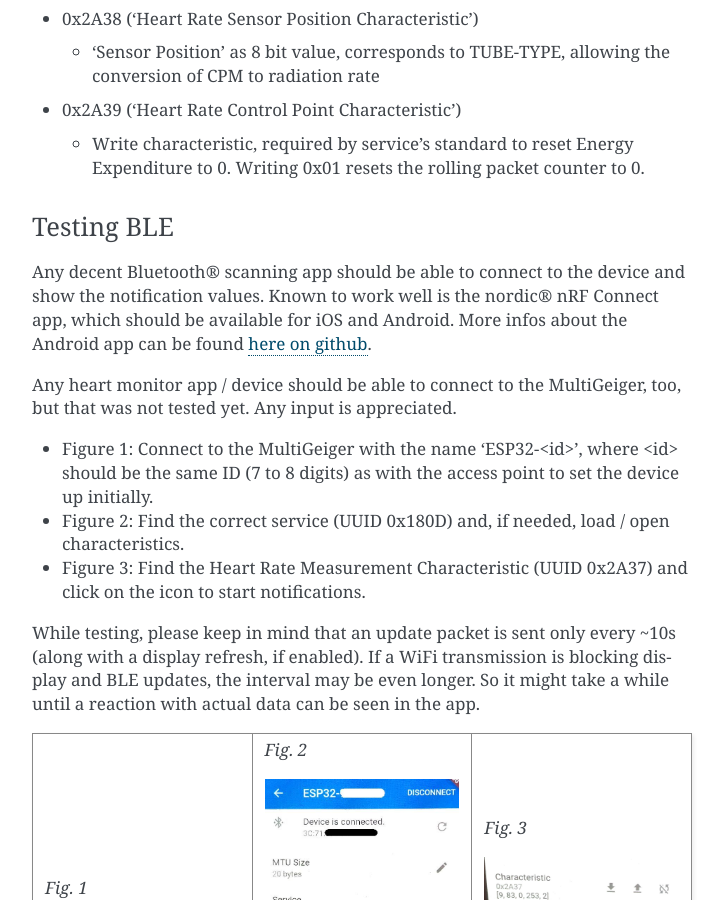
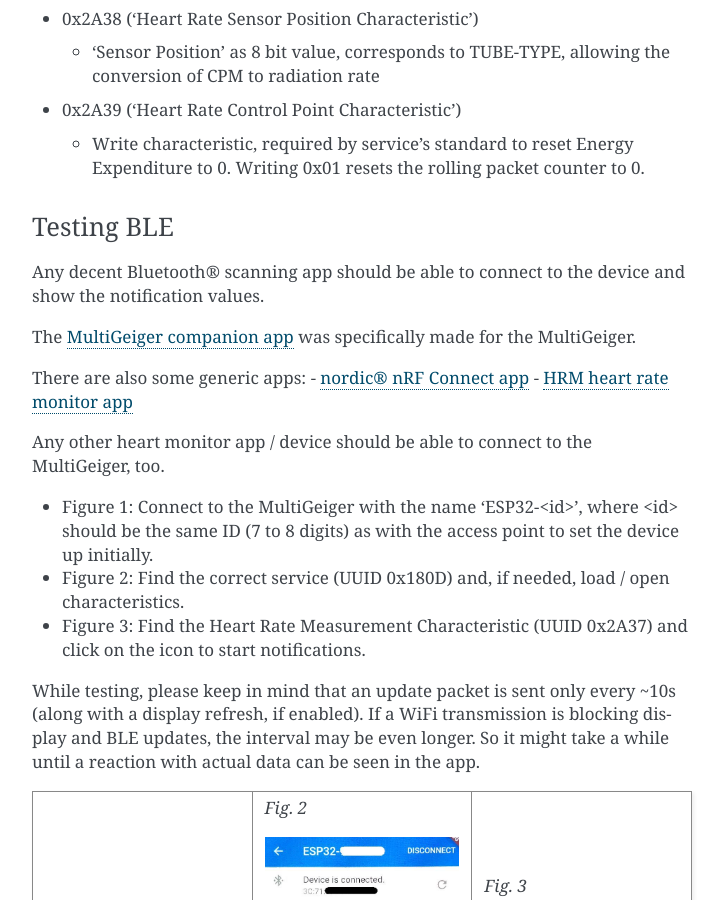
Before and after one commit to ecocurious2/MultiGeiger, a Sphinx documentation site: the page built from docs/source/usage.rst, in a window 1280 px wide and 900 px high, scrolled down 2656 px. Shown: the whole window, without its empty margins (388-1112 px from the left). Built offline with Sphinx 7.4.7, drawn with Linux system fonts in a browser that asks for light colours.

Commit message:
docs: fix bluetooth app links
- add link to multigeiger companion app project
- fix link text for nrf connect app
- add link for HRM app

```diff
--- a/docs/source/usage.rst
+++ b/docs/source/usage.rst
@@ -123,10 +123,14 @@
 -----------
 
 Any decent Bluetooth® scanning app should be able to connect to the device and show the notification values.
-Known to work well is the nordic® nRF Connect app, which should be available for iOS and Android.
-More infos about the Android app can be found `here on github <https://www.nordicsemi.com/Software-and-Tools/Development-Tools/nRF-Connect-for-mobile>`_.
 
-Any heart monitor app / device should be able to connect to the MultiGeiger, too, but that was not tested yet. Any input is appreciated.
+The `MultiGeiger companion app <https://github.com/t-pi/multigeiger_companion>`_ was specifically made for the MultiGeiger.
+
+There are also some generic apps:
+- `nordic® nRF Connect app <https://www.nordicsemi.com/Software-and-Tools/Development-Tools/nRF-Connect-for-mobile>`_
+- `HRM heart rate monitor app <https://f-droid.org/de/packages/st.wow.git.hrm/>`_
+
+Any other heart monitor app / device should be able to connect to the MultiGeiger, too.
 
 - Figure 1: Connect to the MultiGeiger with the name 'ESP32-<id>', where <id> should be the same ID (7 to 8 digits) as with the access point to set the device up initially.
 
```
